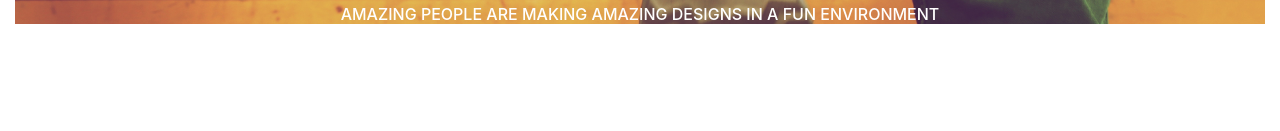
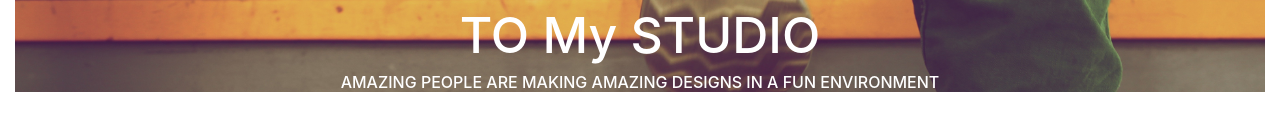
Before and after one commit to Adelice/Delani-Studio, a plain HTML site: page index.html in a window 1280 px wide. Shown: the part 159-290 px from the top of the page. Drawn offline with Linux system fonts and the light colour scheme.

Commit message:
add changes

```diff
--- a/index.html
+++ b/index.html
@@ -13,7 +13,7 @@
     <div class="overlay">
         <img src="assets/logo/logo.png" alt="logo" class="mx-auto d-block">
         <h1 class="text-white text-center welcome h-text">Welcome</h1>
-
+        <h1 class="text-white text-center delani h-text">TO My  STUDIO</h1>
         <h6 class="text-white text-center text h-text smaller-text">AMAZING PEOPLE ARE MAKING AMAZING DESIGNS IN A FUN
             ENVIRONMENT</h6>
 
```
